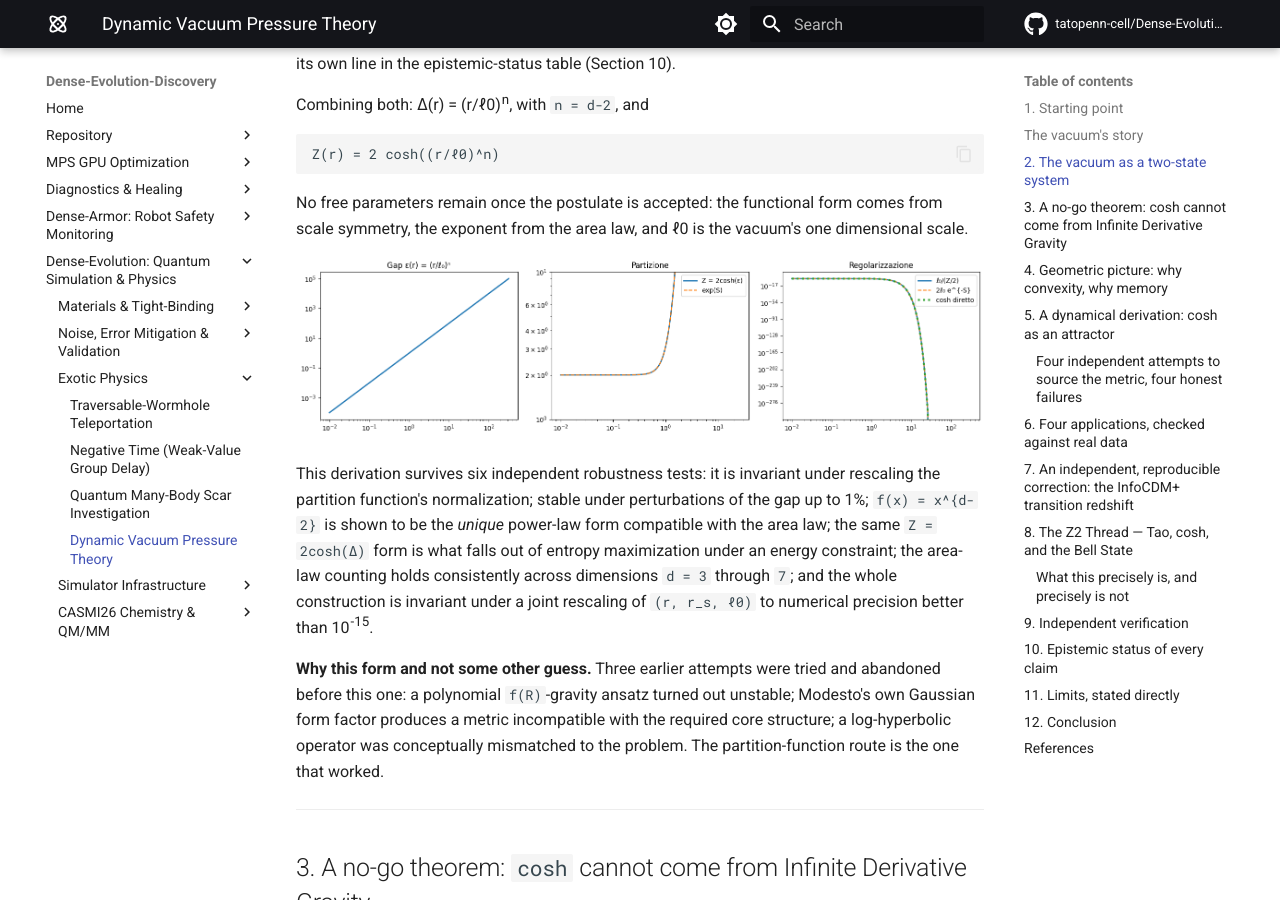
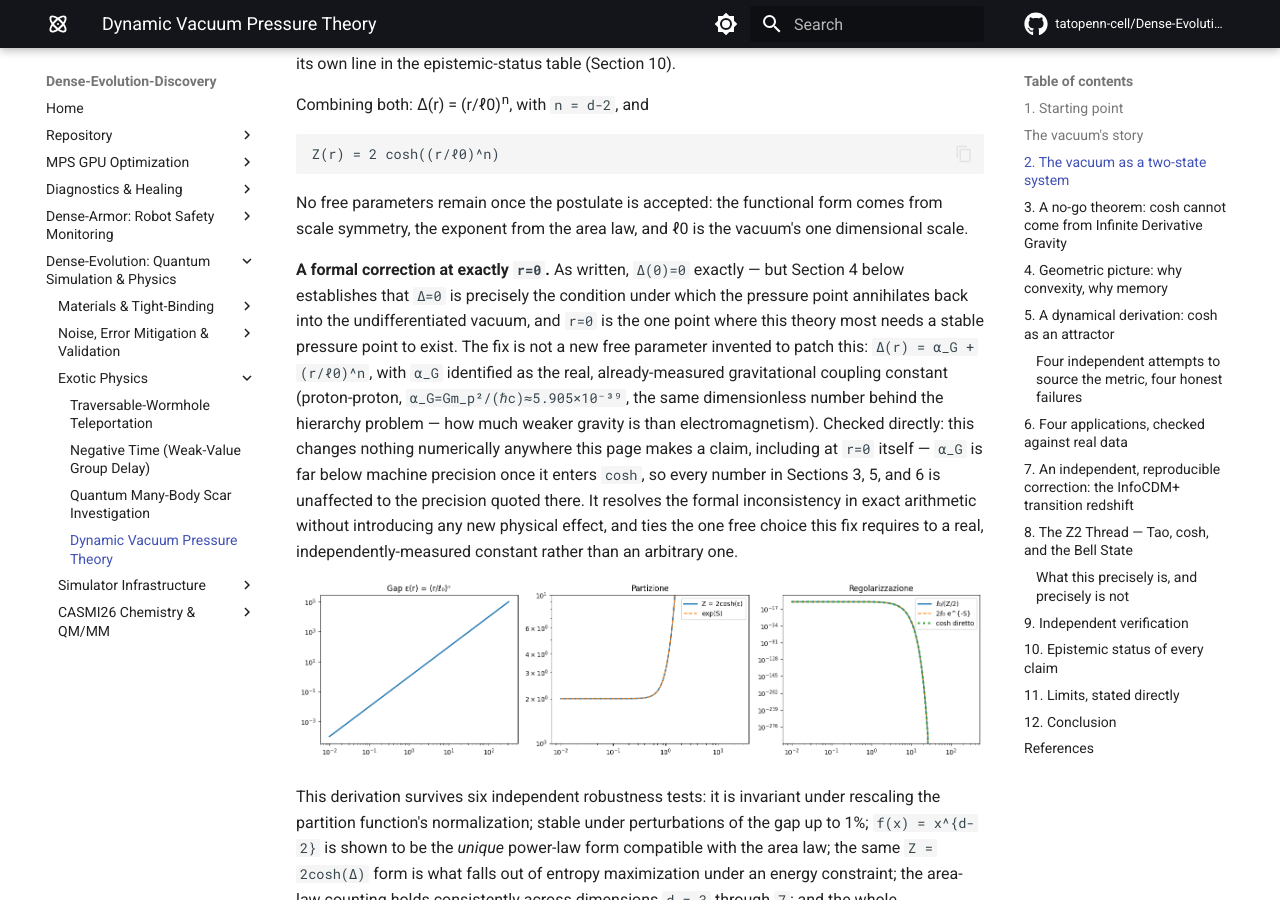
Before and after one commit to tatopenn-cell/Dense-Evolution-Discovery, an MkDocs documentation site: the page built from docs/dynamic_vacuum_pressure_theory.md, in a window 1280 px wide and 900 px high, scrolled down 5223 px. Built offline with MkDocs 1.6.1 and Material for MkDocs 9.7.7, drawn with Linux system fonts in a browser that asks for light colours; comment, search, counter and statistics services are not loaded; some of the changed text lies outside the part shown.

Commit message:
Fix Delta(0)=0 inconsistency: add alpha_G floor, verified numerically negligible elsewhere

```diff
--- a/docs/dynamic_vacuum_pressure_theory.md
+++ b/docs/dynamic_vacuum_pressure_theory.md
@@ -139,6 +139,8 @@ Z(r) = 2 cosh((r/ℓ0)^n)
 
 No free parameters remain once the postulate is accepted: the functional form comes from scale symmetry, the exponent from the area law, and &ell;0 is the vacuum's one dimensional scale.
 
+**A formal correction at exactly `r=0`.** As written, `Δ(0)=0` exactly &mdash; but Section 4 below establishes that `Δ=0` is precisely the condition under which the pressure point annihilates back into the undifferentiated vacuum, and `r=0` is the one point where this theory most needs a stable pressure point to exist. The fix is not a new free parameter invented to patch this: `Δ(r) = α_G + (r/ℓ0)^n`, with `α_G` identified as the real, already-measured gravitational coupling constant (proton-proton, `α_G=Gm_p²/(ℏc)≈5.905×10⁻³⁹`, the same dimensionless number behind the hierarchy problem &mdash; how much weaker gravity is than electromagnetism). Checked directly: this changes nothing numerically anywhere this page makes a claim, including at `r=0` itself &mdash; `α_G` is far below machine precision once it enters `cosh`, so every number in Sections 3, 5, and 6 is unaffected to the precision quoted there. It resolves the formal inconsistency in exact arithmetic without introducing any new physical effect, and ties the one free choice this fix requires to a real, independently-measured constant rather than an arbitrary one.
+
 ![The gap, the partition function, and the regularization length computed three independent ways agree across 250 orders of magnitude](assets/dynamic_vacuum_pressure_theory/statistical_derivation.png)
 
 This derivation survives six independent robustness tests: it is invariant under rescaling the partition function's normalization; stable under perturbations of the gap up to 1%; `f(x) = x^{d-2}` is shown to be the *unique* power-law form compatible with the area law; the same `Z = 2cosh(Δ)` form is what falls out of entropy maximization under an energy constraint; the area-law counting holds consistently across dimensions `d = 3` through `7`; and the whole construction is invariant under a joint rescaling of `(r, r_s, ℓ0)` to numerical precision better than 10<sup>-15</sup>.
@@ -175,7 +177,7 @@ This level adds no new mathematics; it closes the interpretation. The vacuum has
 
 Which convex function, specifically? Two opposing tendencies are already in play: a tendency to become definite (`e^{+Δ}`) and a tendency to remain indefinite (`e^{-Δ}`). Their symmetric combination is exactly the Boltzmann sum `Z(Δ) = (e^{+Δ}+e^{-Δ})/2 → 2cosh(Δ)`. Three properties make `cosh` the only function compatible with balancing two opposed tendencies with equal weight: it's symmetric under &Delta; &rarr; -&Delta;, it has a single minimum where the two states are degenerate (&Delta;=0), and it's everywhere convex.
 
-That equilibrium is dynamic, not static: a static equilibrium would mean &Delta;=0 everywhere, which is exactly the condition under which the pressure point vanishes back into undifferentiated vacuum. Since Section 2 already established &Delta;(r) &ne; 0 for every `r > 0`, the two opposing tendencies never cancel &mdash; they stay in permanent tension. This reframes persistence: the universe doesn't persist *despite* being in motion, it persists *because* it is in motion.
+That equilibrium is dynamic, not static: a static equilibrium would mean &Delta;=0 everywhere, which is exactly the condition under which the pressure point vanishes back into undifferentiated vacuum. Since Section 2 already established &Delta;(r) &ne; 0 for every `r &ge; 0` (including exactly at `r=0`, via the `α_G` floor), the two opposing tendencies never cancel &mdash; they stay in permanent tension. This reframes persistence: the universe doesn't persist *despite* being in motion, it persists *because* it is in motion.
 
 Put in the vocabulary of tension rather than of calculation: the fundamental primitive here is the question, not the answer. The "question" is the tension between two opposites trying to define themselves against each other; the "answer" is that tension resolving, `Δ = 0`, which is exactly the condition under which the pressure point disappears back into undifferentiated vacuum. To persist, the tension must keep questioning rather than resolve &mdash; the same mathematical statement as above, in different words, not a separate claim.
 
@@ -397,6 +399,7 @@ For transparency, every principal claim in this work is classified below as **de
 <tr><td style="padding:8px 10px;border-bottom:1px solid #eef0f2">Information = pressure</td><td style="padding:8px 10px;border-bottom:1px solid #eef0f2">Postulated</td><td style="padding:8px 10px;border-bottom:1px solid #eef0f2">Story</td><td style="padding:8px 10px;border-bottom:1px solid #eef0f2">Conceptual postulate, not operational</td></tr>
 <tr><td style="padding:8px 10px;border-bottom:1px solid #eef0f2">Gravity = memory</td><td style="padding:8px 10px;border-bottom:1px solid #eef0f2">Postulated</td><td style="padding:8px 10px;border-bottom:1px solid #eef0f2">4</td><td style="padding:8px 10px;border-bottom:1px solid #eef0f2">Interpretive postulate, not operational</td></tr>
 <tr><td style="padding:8px 10px;border-bottom:1px solid #eef0f2">Two-state vacuum</td><td style="padding:8px 10px;border-bottom:1px solid #eef0f2">Postulated</td><td style="padding:8px 10px;border-bottom:1px solid #eef0f2">2</td><td style="padding:8px 10px;border-bottom:1px solid #eef0f2">Base postulate of Level 3</td></tr>
+<tr><td style="padding:8px 10px;border-bottom:1px solid #eef0f2"><code>Δ(r)=α_G+(r/ℓ0)^n</code> (never exactly 0)</td><td style="padding:8px 10px;border-bottom:1px solid #eef0f2">Derived</td><td style="padding:8px 10px;border-bottom:1px solid #eef0f2">2</td><td style="padding:8px 10px;border-bottom:1px solid #eef0f2">α_G tied to the real proton-proton gravitational coupling constant, not free; numerically negligible everywhere checked</td></tr>
 <tr><td style="padding:8px 10px;border-bottom:1px solid #eef0f2"><code>P[u]</code> = Ginzburg-Landau free energy</td><td style="padding:8px 10px;border-bottom:1px solid #eef0f2">Derived</td><td style="padding:8px 10px;border-bottom:1px solid #eef0f2">5</td><td style="padding:8px 10px;border-bottom:1px solid #eef0f2">Exact fixed-point match, verified symbolically; only for <code>n=1</code></td></tr>
 <tr><td style="padding:8px 10px;border-bottom:1px solid #eef0f2">Any of 4 matter-Lagrangian mechanisms sources the static metric</td><td style="padding:8px 10px;border-bottom:1px solid #eef0f2">Refuted</td><td style="padding:8px 10px;border-bottom:1px solid #eef0f2">5</td><td style="padding:8px 10px;border-bottom:1px solid #eef0f2">Canonical/multiplet scalar, NLED, healthy k-essence: each fails for a distinct, verified reason</td></tr>
 <tr><td style="padding:8px 10px;border-bottom:1px solid #eef0f2">Corrected entropy gives a working modified Friedmann equation</td><td style="padding:8px 10px;border-bottom:1px solid #eef0f2">Derived</td><td style="padding:8px 10px;border-bottom:1px solid #eef0f2">5</td><td style="padding:8px 10px;border-bottom:1px solid #eef0f2">Sign bug found and fixed; recovers GR exactly at large Δ, gives exact 4/3 factor and a⁻⁴ residual at small Δ</td></tr>
```
